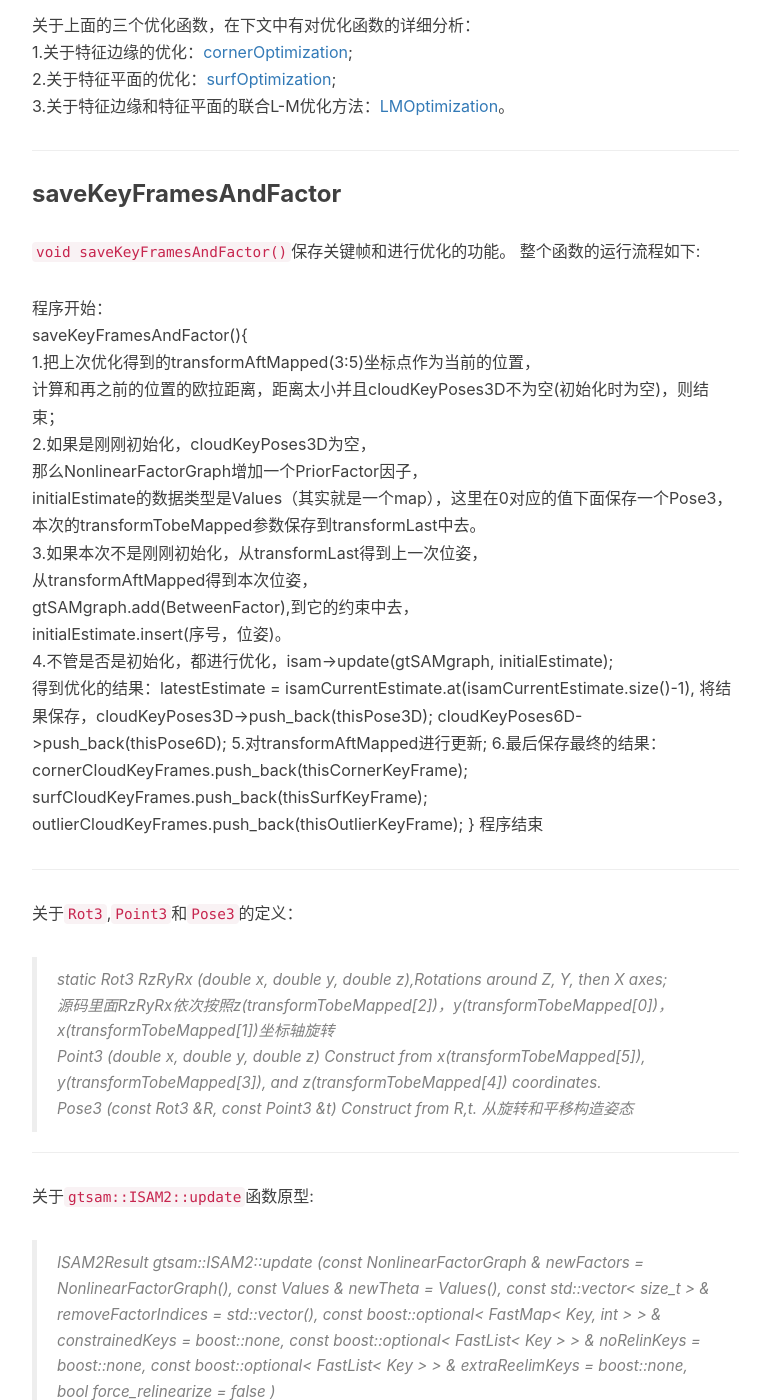
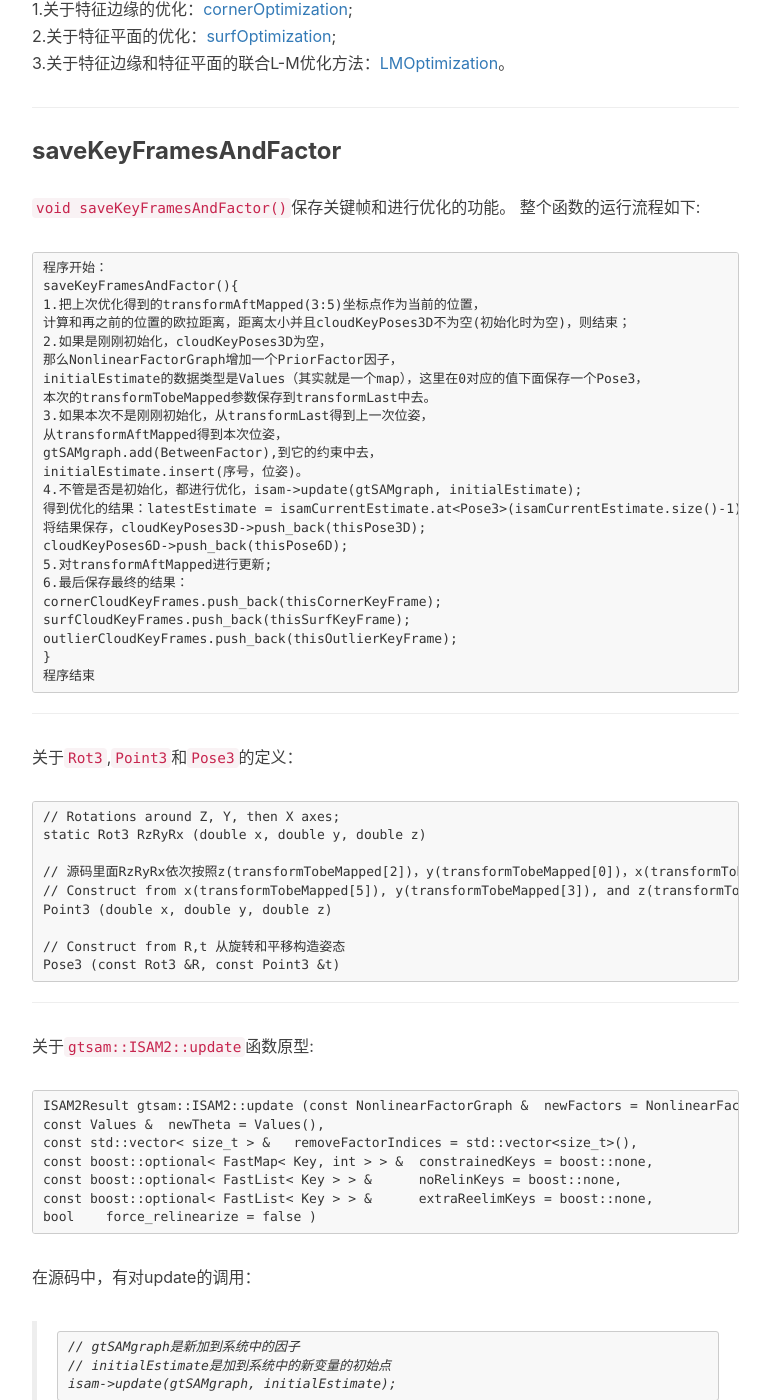
Before and after one commit to wykxwyc/wykxwyc.github.io, a Jekyll site: the page built from _posts/2019-01-21-LeGO-LOAM-code-review-mapOptmization.markdown, in a window 1280 px wide and 1400 px high, scrolled down 10041 px. Shown: the whole window, without its empty margins (233-1003 px from the left). Built offline with Jekyll 4.4.1, drawn with Linux system fonts in a browser that asks for light colours; comment, search, counter and statistics services are not loaded; some of the changed text lies outside the part shown.

Commit message:
modify fomula & remodify mapOptmization

````diff
--- a/_posts/2019-01-21-LeGO-LOAM-code-review-mapOptmization.markdown
+++ b/_posts/2019-01-21-LeGO-LOAM-code-review-mapOptmization.markdown
@@ -274,13 +272,18 @@ void publishGlobalMap(){
 ```cpp
 void run(){
 
-    if (newLaserCloudCornerLast  && std::abs(timeLaserCloudCornerLast  - timeLaserOdometry) < 0.005 &&
-        newLaserCloudSurfLast    && std::abs(timeLaserCloudSurfLast    - timeLaserOdometry) < 0.005 &&
-        newLaserCloudOutlierLast && std::abs(timeLaserCloudOutlierLast - timeLaserOdometry) < 0.005 &&
+    if (newLaserCloudCornerLast  &&
+	std::abs(timeLaserCloudCornerLast  - timeLaserOdometry) < 0.005 &&
+        newLaserCloudSurfLast    &&
+		std::abs(timeLaserCloudSurfLast    - timeLaserOdometry) < 0.005 &&
+        newLaserCloudOutlierLast &&
+		std::abs(timeLaserCloudOutlierLast - timeLaserOdometry) < 0.005 &&
         newLaserOdometry)
     {
-
-        newLaserCloudCornerLast = false; newLaserCloudSurfLast = false; newLaserCloudOutlierLast = false; newLaserOdometry = false;
+        newLaserCloudCornerLast = false;
+		newLaserCloudSurfLast = false;
+		newLaserCloudOutlierLast = false;
+		newLaserOdometry = false;
 
         std::lock_guard<std::mutex> lock(mtx);
 
@@ -380,13 +380,13 @@ extractSurroundingKeyFrames(){
 ### downsampleCurrentScan
 `downsampleCurrentScan()`这部分可以说的不多，代码也很短。
 总体过程如下:
-
-	1. 下采样laserCloudCornerLast得到laserCloudCornerLastDS；
-	2. 下采样laserCloudSurfLast得到laserCloudSurfLastDS;
-	3. 下采样laserCloudOutlierLast得到laserCloudOutlierLastDS;
-	4. laserCloudSurfLastDS和laserCloudOutlierLastDS相加，得到laserCloudSurfTotalLast；
-	5. 下采样得到laserCloudSurfTotalLast，得到得到laserCloudSurfTotalLastDS;
-
+```
+1.下采样laserCloudCornerLast得到laserCloudCornerLastDS；
+2.下采样laserCloudSurfLast得到laserCloudSurfLastDS;
+3.下采样laserCloudOutlierLast得到laserCloudOutlierLastDS;
+4.laserCloudSurfLastDS和laserCloudOutlierLastDS相加，得到laserCloudSurfTotalLast；
+5.下采样得到laserCloudSurfTotalLast，得到得到laserCloudSurfTotalLastDS;
+```
 
 ---
 
@@ -432,6 +432,7 @@ void scan2MapOptimization(){
 `void saveKeyFramesAndFactor()`保存关键帧和进行优化的功能。
 整个函数的运行流程如下:
 
+```
 程序开始：
 saveKeyFramesAndFactor(){
 1.把上次优化得到的transformAftMapped(3:5)坐标点作为当前的位置，
@@ -455,30 +456,36 @@ surfCloudKeyFrames.push_back(thisSurfKeyFrame);
 outlierCloudKeyFrames.push_back(thisOutlierKeyFrame);
 }
 程序结束
+```
 
 ---
 关于`Rot3`,`Point3`和`Pose3`的定义：
->static Rot3 	RzRyRx (double x, double y, double z),Rotations around Z, Y, then X axes;
->
->源码里面RzRyRx依次按照z(transformTobeMapped[2])，y(transformTobeMapped[0])，x(transformTobeMapped[1])坐标轴旋转
->
->Point3 (double x, double y, double z)  Construct from x(transformTobeMapped[5]), y(transformTobeMapped[3]), and z(transformTobeMapped[4]) coordinates.
->
-Pose3 (const Rot3 &R, const Point3 &t) Construct from R,t. 从旋转和平移构造姿态
 
+```
+// Rotations around Z, Y, then X axes;
+static Rot3 RzRyRx (double x, double y, double z)
+
+// 源码里面RzRyRx依次按照z(transformTobeMapped[2])，y(transformTobeMapped[0])，x(transformTobeMapped[1])坐标轴旋转
+// Construct from x(transformTobeMapped[5]), y(transformTobeMapped[3]), and z(transformTobeMapped[4]) coordinates.
+Point3 (double x, double y, double z)
+
+// Construct from R,t 从旋转和平移构造姿态
+Pose3 (const Rot3 &R, const Point3 &t)
+```
 
 ---
 
 关于`gtsam::ISAM2::update`函数原型:
 
->ISAM2Result gtsam::ISAM2::update (const NonlinearFactorGraph & 	newFactors = NonlinearFactorGraph(),
->const Values & 	newTheta = Values(),
->const std::vector< size_t > & 	removeFactorIndices = std::vector<size_t>(),
->const boost::optional< FastMap< Key, int > > & 	constrainedKeys = boost::none,
->const boost::optional< FastList< Key > > & 	noRelinKeys = boost::none,
->const boost::optional< FastList< Key > > & 	extraReelimKeys = boost::none,
->bool 	force_relinearize = false )
-
+```
+ISAM2Result gtsam::ISAM2::update (const NonlinearFactorGraph & 	newFactors = NonlinearFactorGraph(),
+const Values & 	newTheta = Values(),
+const std::vector< size_t > & 	removeFactorIndices = std::vector<size_t>(),
+const boost::optional< FastMap< Key, int > > & 	constrainedKeys = boost::none,
+const boost::optional< FastList< Key > > & 	noRelinKeys = boost::none,
+const boost::optional< FastList< Key > > & 	extraReelimKeys = boost::none,
+bool 	force_relinearize = false )
+```
 
 在源码中，有对update的调用：
 >```
@@ -597,12 +604,12 @@ void clearCloud(){
 
 ### cornerOptimization
 函数` void cornerOptimization(int)`基本都是数学公式转化成代码。
+
 该函数分成了几个部分：
-
-1. 进行坐标变换,转换到全局坐标中去；
-2. 进行5邻域搜索，得到结果后对搜索得到的5点求平均值；
-3. 求矩阵matA1=[ax,ay,az]t*[ax,ay,az]，例如ax代表的是x-cx,表示均值与每个实际值的差值，求取5个之后再次取平均，得到matA1；
-4. 求正交阵的特征值和特征向量，特征值：matD1，特征向量：保存在矩阵`matV1`中。
+1.进行坐标变换,转换到全局坐标中去；
+2.进行5邻域搜索，得到结果后对搜索得到的5点求平均值；
+3.求矩阵matA1=[ax,ay,az]t*[ax,ay,az]，例如ax代表的是x-cx,表示均值与每个实际值的差值，求取5个之后再次取平均，得到matA1；
+4.求正交阵的特征值和特征向量，特征值：matD1，特征向量：保存在矩阵`matV1`中。
 
 关于求特征值的函数cv::eigen，可以参考[opencv官方文档](https://docs.opencv.org/ref/master/d2/de8/group__core__array.html#ga9fa0d58657f60eaa6c71f6fbb40456e3 "doc.opencv.org"):
 >**src**	input matrix that must have CV_32FC1 or CV_64FC1 type, square size and be symmetrical (src ^T^ == src).
@@ -657,10 +666,17 @@ float s = 1 - 0.9 * fabs(ld2);
 ### surfOptimization
  `void surfOptimization(int)`函数进行面优化，内容和函数`cornerOptimization(int)`的内容基本相同。
 步骤如下：
+
 1. 进行坐标变换,转换到全局坐标中去；
+
 2. 进行5邻域搜索，得到结果后判断搜索结果是否满足条件(`pointSearchSqDis[4] < 1.0`)，不满足条件就不需要进行优化；
+
 3. 将搜索结果全部保存到`matA0`中，形成一个5x3的矩阵；
-4. 解这个矩阵`cv::solve(matA0, matB0, matX0, cv::DECOMP_QR);`,关于`cv::solve`函数，参考[官网](https://docs.opencv.org/ref/master/d2/de8/group__core__array.html#ga12b43690dbd31fed96f213eefead2373 "opencv官网")。`matB0`是一个5x1的矩阵，需要求解的`matX0`是3x1的矩阵；
+
+4. 解这个矩阵`cv::solve(matA0, matB0, matX0, cv::DECOMP_QR);`。
+关于`cv::solve`函数，参考[官网](https://docs.opencv.org/ref/master/d2/de8/group__core__array.html#ga12b43690dbd31fed96f213eefead2373 "opencv官网")。
+`matB0`是一个5x1的矩阵，需要求解的`matX0`是3x1的矩阵；
+
 ```cpp
 bool cv::solve	(
 InputArray 	src1,
@@ -669,13 +685,17 @@ OutputArray 	dst,
 int 	flags = DECOMP_LU
 )
 ```
+
 关于参数的解释：
->**src1**	input matrix on the left-hand side of the system.
->**src2**	input matrix on the right-hand side of the system.
->**dst**	output solution.
->**flags**	solution (matrix inversion) method (DecompTypes)
+> **src1**	input matrix on the left-hand side of the system.
+> **src2**	input matrix on the right-hand side of the system.
+> **dst**	output solution.
+> **flags**	solution (matrix inversion) method (DecompTypes)
 
-所以函数其实是在求解方程`matA0*matX0=matB0`，最后求得`matX0`。这个公式其实是在求由`matA0`中的点构成的平面的法向量`matX0`。
+所以函数其实是在求解方程`matA0*matX0=matB0`，最后求得`matX0`。
+这个公式其实是在求由`matA0`中的点构成的平面的法向量`matX0`。
+
+
 5. 求解得到的`matX0=[pa,pb,pc,pd]`，对`[pa,pb,pc,pd]`进行单位化，
 `matB0=[-1,-1,-1,-1,-1]^t`，关于`matB0`为什么全是-1而不是0的问题：
 ```cpp
--- a/_posts/2019-08-01-The-Math-Formula-in-LeGO-LOAM.markdown
+++ b/_posts/2019-08-01-The-Math-Formula-in-LeGO-LOAM.markdown
@@ -359,3 +359,4 @@ $$
 1.苦力笨笨的博客:[https://www.cnblogs.com/terencezhou/p/6235974.html](https://www.cnblogs.com/terencezhou/p/6235974.html)
 2.知乎SLAM专栏-「能儿」的回答：[https://zhuanlan.zhihu.com/p/57351961](https://zhuanlan.zhihu.com/p/57351961)
 3.mathworld.wolfram.com:[http://mathworld.wolfram.com/RotationMatrix.html](http://mathworld.wolfram.com/RotationMatrix.html)
+4.维基百科旋转矩阵解释:[https://en.wikipedia.org/wiki/Euler_angles#Definition_by_intrinsic_rotations](https://en.wikipedia.org/wiki/Euler_angles#Definition_by_intrinsic_rotations)
````
Also changed, not shown: other parts of _posts/2019-01-21-LeGO-LOAM-code-review-mapOptmization.markdown (+32 -32 lines).
